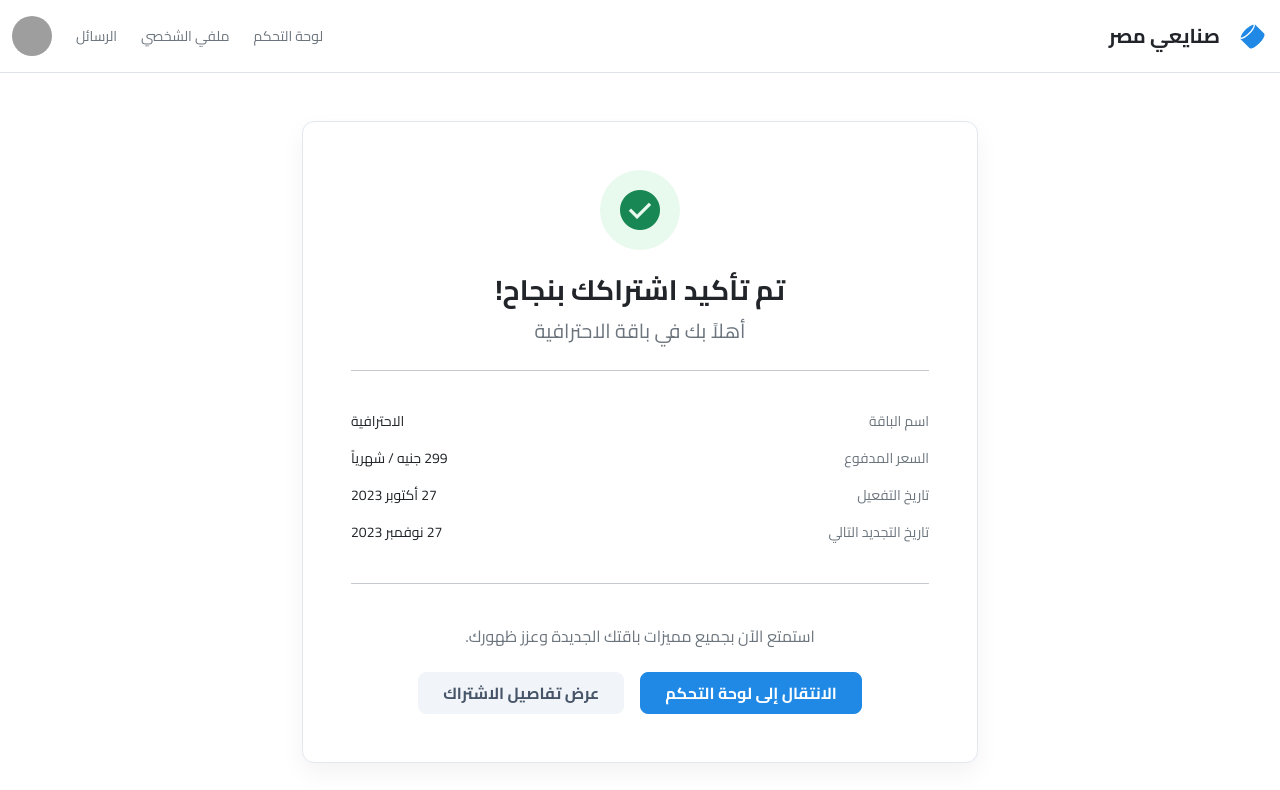
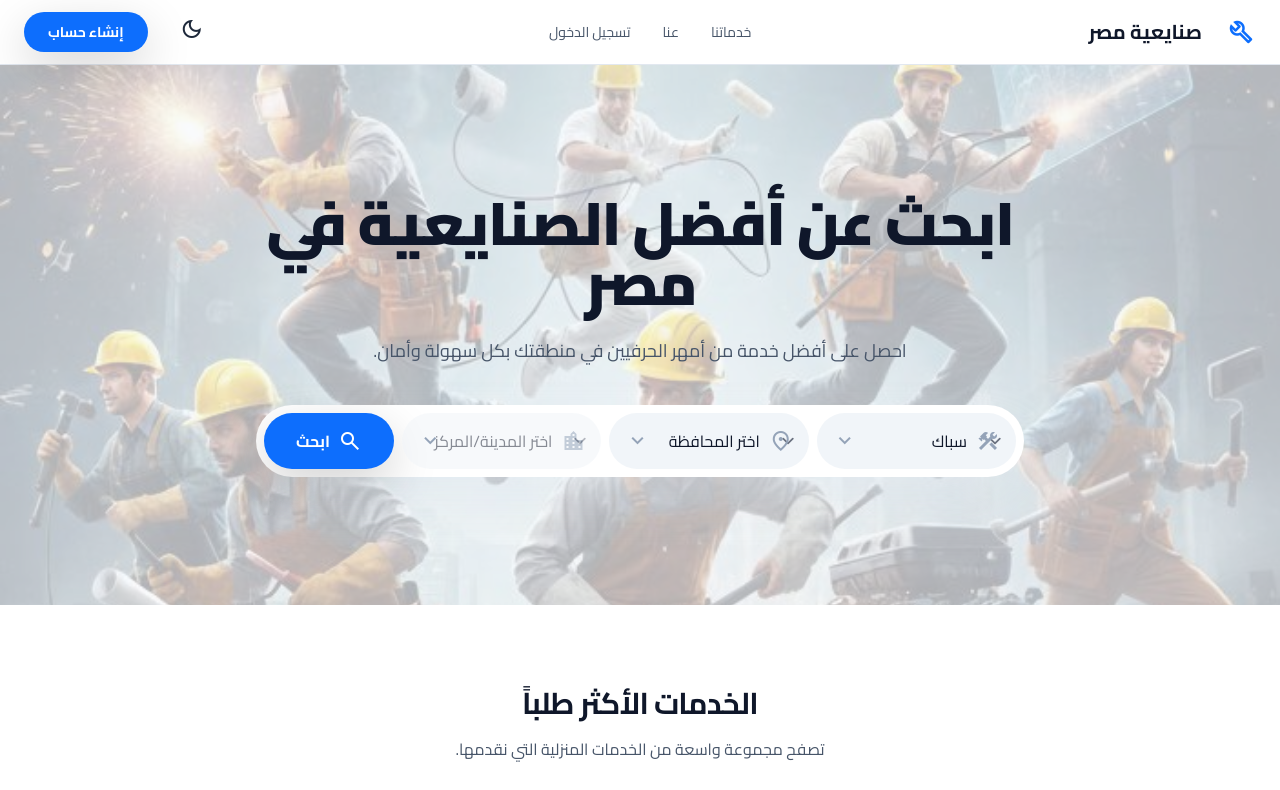
Before and after one commit to HazemL/Angular-Graduation-project, an Angular app: page / in a window 1280 px wide. Shown: the top 790 px of the page. Built offline with nearby package versions, Linux system fonts and the light colour scheme; grey boxes are pictures that could not be loaded.

Commit message:
modify app.html

```diff
--- a/src/app/app.html
+++ b/src/app/app.html
@@ -1,14 +1,14 @@
-<!-- <app-navbar></app-navbar>
+ <app-navbar></app-navbar>
 <div class="min-h-screen flex flex-col">
   <router-outlet></router-outlet>
 </div>
-<app-footer></app-footer> -->
+<app-footer></app-footer>
 <!--
  <h2>second page</h2>
  <app-basic-info></app-basic-info>
 <app-search-results></app-search-results>
 <app-report-form></app-report-form>  -->
 
-<app-confirmation></app-confirmation>
+<!-- <app-confirmation></app-confirmation>
 <app-pricing-page></app-pricing-page>
-<app-reviews-page></app-reviews-page>
+<app-reviews-page></app-reviews-page> -->
```
